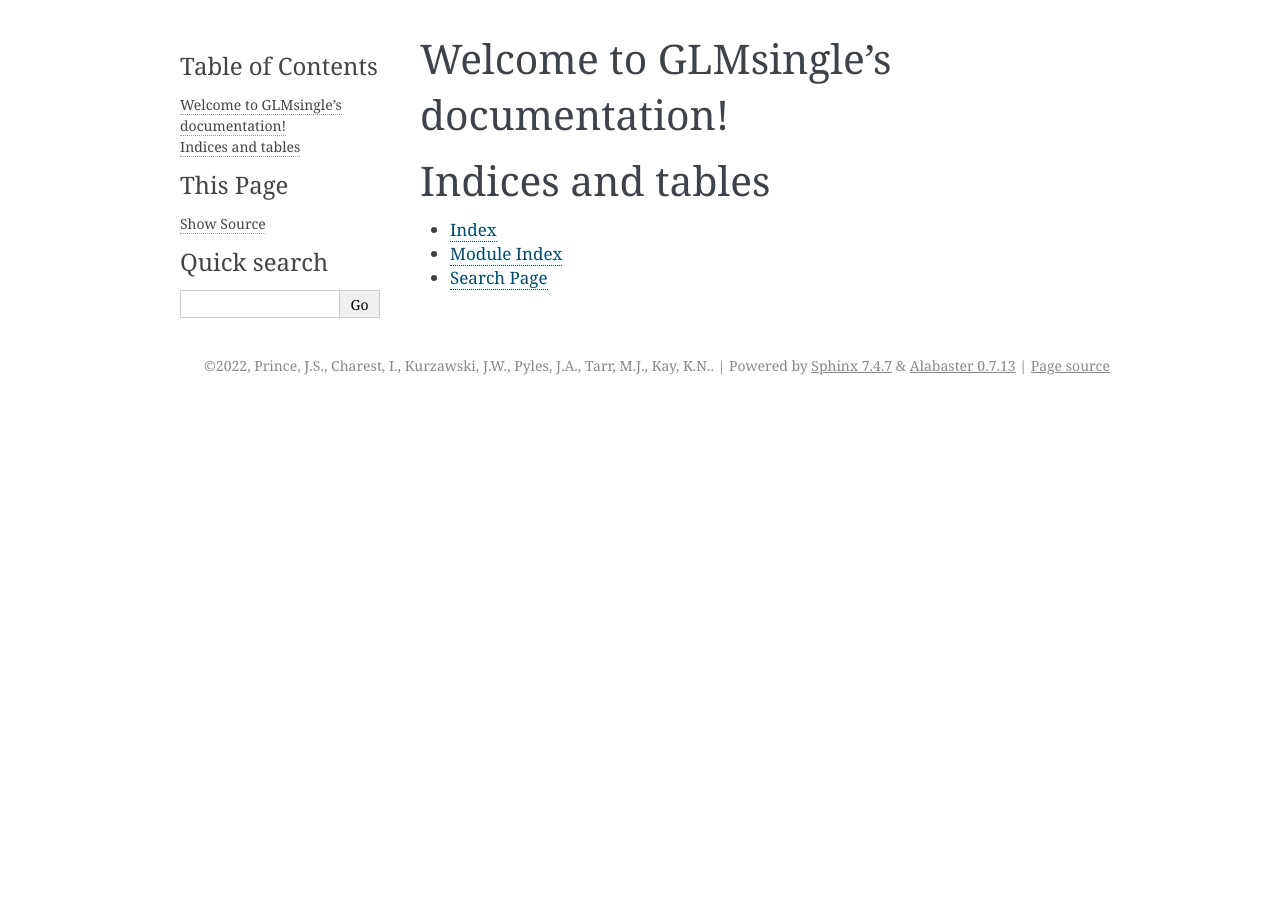
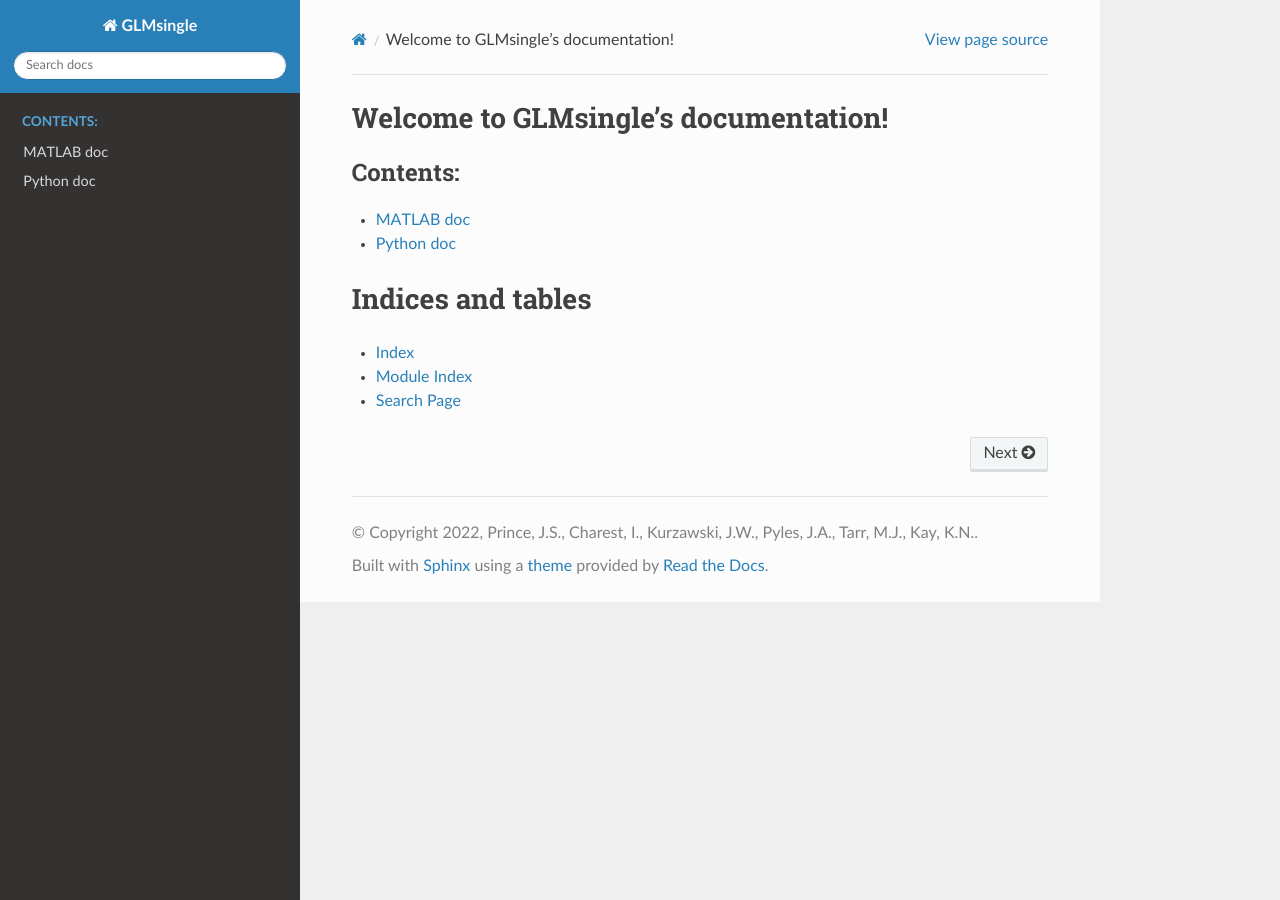
Before and after one commit to cvnlab/GLMsingle, a Sphinx documentation site: the page built from docs/source/index.rst, in a window 1280 px wide. Built offline with Sphinx 7.4.7 and the Read the Docs theme 2.0.0, drawn with Linux system fonts in a browser that asks for light colours.

Commit message:
get basic set up for matlab doc

```diff
--- a/docs/source/conf.py
+++ b/docs/source/conf.py
@@ -10,9 +10,11 @@
 # add these directories to sys.path here. If the directory is relative to the
 # documentation root, use os.path.abspath to make it absolute, like shown here.
 #
-# import os
-# import sys
-# sys.path.insert(0, os.path.abspath('.'))
+import os
+import sys
+root_dir = os.path.abspath('../..')
+sys.path.insert(0, root_dir)
+matlab_src_dir = root_dir
 
 
 # -- Project information -----------------------------------------------------
@@ -30,8 +32,7 @@ release = '0.0.1'
 # Add any Sphinx extension module names here, as strings. They can be
 # extensions coming with Sphinx (named 'sphinx.ext.*') or your custom
 # ones.
-extensions = [
-]
+extensions = ['sphinxcontrib.matlab', 'sphinx.ext.autodoc']
 
 # Add any paths that contain templates here, relative to this directory.
 templates_path = ['_templates']
@@ -41,13 +42,19 @@ templates_path = ['_templates']
 # This pattern also affects html_static_path and html_extra_path.
 exclude_patterns = []
 
+# The name of the Pygments (syntax highlighting) style to use.
+pygments_style = 'sphinx'
+
+# The master toctree document.
+master_doc = 'index'
+
 
 # -- Options for HTML output -------------------------------------------------
 
 # The theme to use for HTML and HTML Help pages.  See the documentation for
 # a list of builtin themes.
 #
-html_theme = 'alabaster'
+html_theme = 'sphinx_rtd_theme'
 
 # Add any paths that contain custom static files (such as style sheets) here,
 # relative to this directory. They are copied after the builtin static files,
--- a/docs/source/index.rst
+++ b/docs/source/index.rst
@@ -10,7 +10,8 @@ Welcome to GLMsingle's documentation!
    :maxdepth: 2
    :caption: Contents:
 
-
+   matlab
+   python
 
 Indices and tables
 ==================
--- /dev/null
+++ b/docs/source/matlab.rst
@@ -0,0 +1,6 @@
+MATLAB doc
+**********
+
+.. mat:automodule:: matlab
+
+.. mat:autofunction:: GLMestimatesingletrial
--- a/requirements_dev.txt
+++ b/requirements_dev.txt
@@ -13,3 +13,4 @@ pytest-cov
 # Documentation
 sphinx
 sphinxcontrib-matlabdomain
+sphinx_rtd_theme
```
Also changed, not shown: docs/source/python.rst (added, +9 -0 lines).
